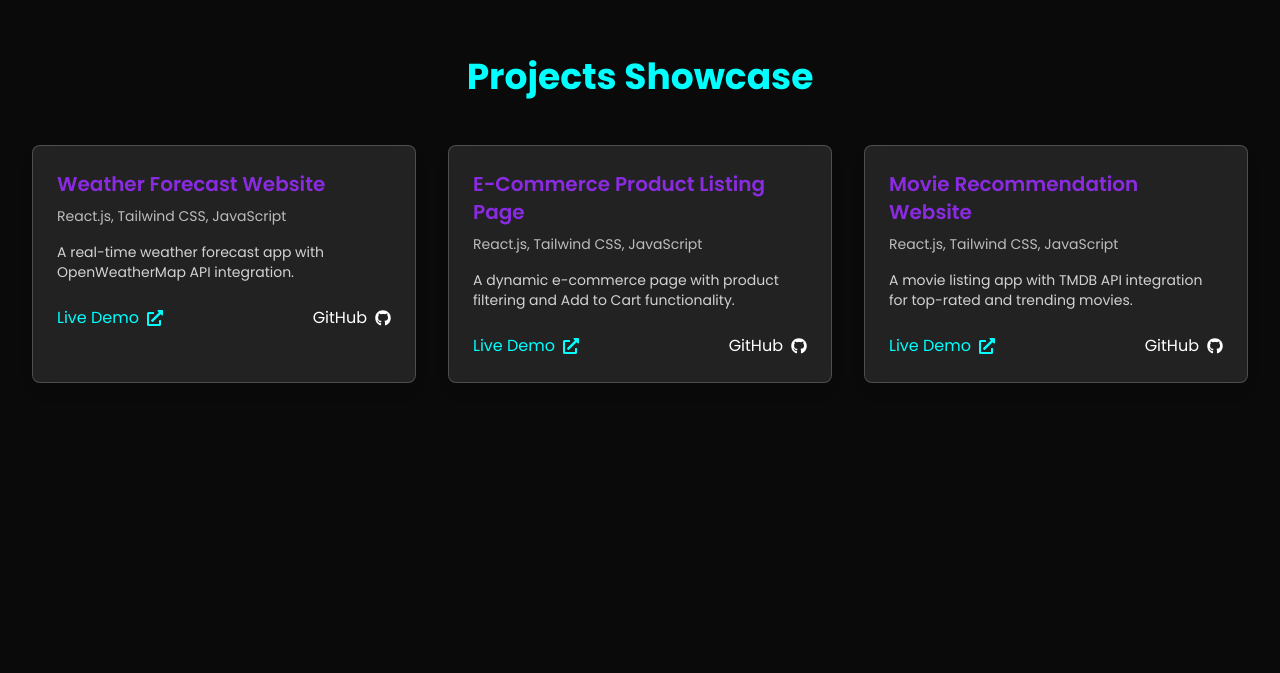
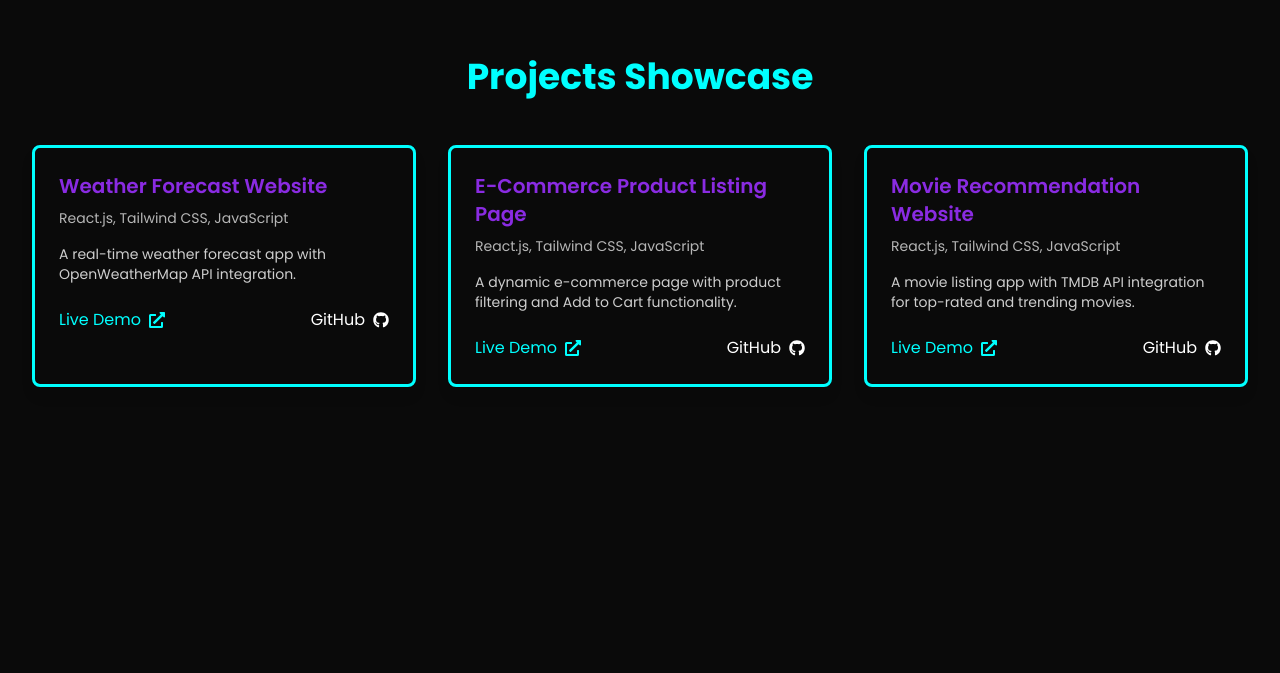
Before and after one commit to levi2104/my-portfolio, a React (Vite) app: page / in a window 1280 px wide. Shown: the part 1607-2280 px from the top of the page. Built offline with nearby package versions, Linux system fonts and the light colour scheme; a web font is replaced by a local one.

Commit message:
Update ProjectsShowcase.jsx

```diff
--- a/src/Pages/ProjectsShowcase.jsx
+++ b/src/Pages/ProjectsShowcase.jsx
@@ -1,5 +1,4 @@
 import { motion } from "framer-motion";
-import { useEffect, useState, useRef } from "react";
 import { FaExternalLinkAlt, FaGithub } from "react-icons/fa";
 
 const projects = [
@@ -30,58 +29,38 @@ const projects = [
 ];
 
 const ProjectsShowcase = () => {
-  const sectionRef = useRef(null);
-  const [isVisible, setIsVisible] = useState(false);
-
-  useEffect(() => {
-    const observer = new IntersectionObserver(
-      ([entry]) => {
-        setIsVisible(entry.isIntersecting);
-      },
-      { threshold: 0.3 }
-    );
-
-    if (sectionRef.current) {
-      observer.observe(sectionRef.current);
-    }
-
-    return () => {
-      if (sectionRef.current) {
-        observer.unobserve(sectionRef.current);
-      }
-    };
-  }, []);
-
   return (
-    <section
-      ref={sectionRef}
-      className="min-h-screen bg-darkBg px-8 py-16 relative"
-    >
+    <section className="min-h-screen bg-darkBg text-white px-8 py-16 relative">
       {/* Resume Ribbon */}
       <a
         href="/Aryan_resume_ATS.pdf"
         target="_blank"
         rel="noopener noreferrer"
-        className="fixed bottom-5 right-5 md:bottom-10 md:right-10 z-50 bg-darkBg text-neonBlue border-[3px] border-neonBlue px-4 py-2 rounded-full shadow-lg hover: transition"
+        className="fixed bottom-5 right-5 md:bottom-10 md:right-10 z-50 [@media_(min-width:100px)]:text-neonBlue border-[3px] border-neonBlue bg-darkBg px-4 py-2 rounded-full shadow-lg hover: transition"
       >
         Resume 📄
       </a>
 
-      <h2 className="text-center text-4xl font-bold text-neonBlue mb-12">
+      <motion.h2
+        className="text-center text-4xl font-bold text-neonBlue mb-12"
+        initial={{ opacity: 0, y: -50 }}
+        whileInView={{ opacity: 1, y: 0 }}
+        transition={{ duration: 0.6, ease: "easeOut" }}
+        viewport={{ once: true }}
+      >
         Projects Showcase
-      </h2>
+      </motion.h2>
 
       <div className="grid grid-cols-1 md:grid-cols-2 lg:grid-cols-3 gap-8">
         {projects.map((project, index) => (
           <motion.div
             key={index}
-            className="bg-white/10 p-6 rounded-lg shadow-lg border border-white/20 backdrop-blur-md"
+            className="bg-darkBg p-6 rounded-lg shadow-lg border-[3px] border-neonBlue backdrop-blur-md"
             initial={{ opacity: 0, scale: 0.8 }}
-            animate={isVisible ? { opacity: 1, scale: 1 } : {}}
+            whileInView={{ opacity: 1, scale: 1 }}
             transition={{ duration: 0.8, delay: index * 0.2, ease: "easeOut" }}
-            whileInView={{ opacity: 1, scale: 1 }}
-            viewport={{ once: false, amount: 0.3 }}
             whileHover={{ scale: 1.05 }}
+            viewport={{ once: true }}
           >
             <h3 className="text-xl font-semibold text-neonPurple">
               {project.title}
```
